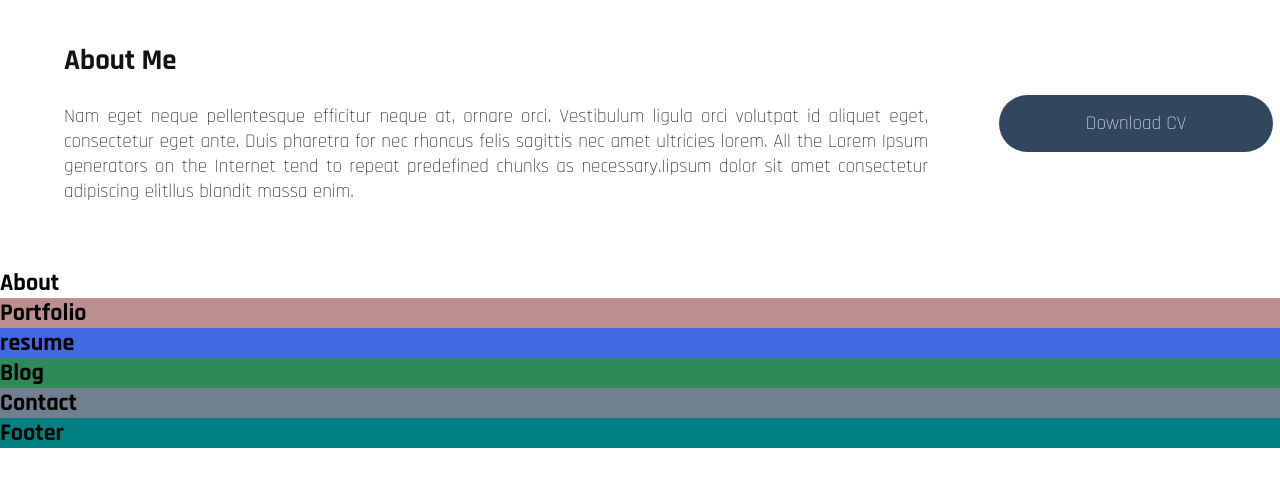
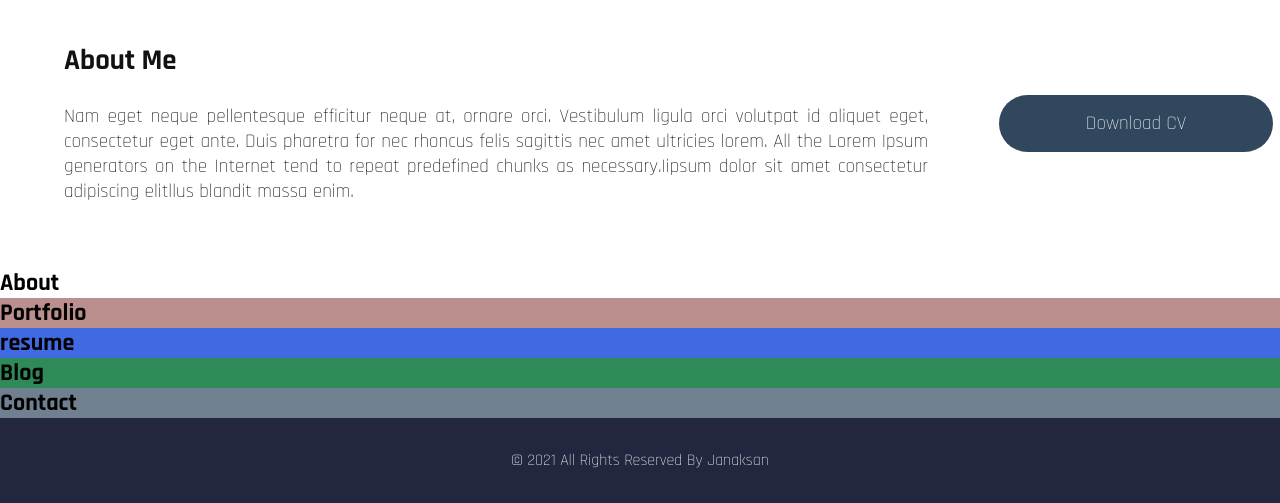
Before and after one commit to Janaksan/janaksan.github.io, a plain HTML site: page index.html in a window 1280 px wide. Shown: the part 822-1325 px from the top of the page. Before the commit the page ends 1270 px from the top, so only its background shows below. Drawn offline with Linux system fonts and the light colour scheme.

Commit message:
Footer design done

```diff
--- a/assets/css/main.css
+++ b/assets/css/main.css
@@ -130,8 +130,15 @@ h1 {
 
 .footer {
     grid-area: footer;
-    background-color: teal;
+    padding: 2rem;
+    display: flex;
+    justify-content: center;
+    align-items: center;
+    color: white;
+    background: #23263f;
 }
+
+
 
 @media only screen and (max-width: 425px) {
 
@@ -164,8 +171,8 @@ h1 {
     }
 
     .profile-img {
-        width: 300px;
-        height: 300px;
+        width: 250px;
+        height: 250px;
     }
 
 
--- a/index.html
+++ b/index.html
@@ -62,7 +62,7 @@
         </div>
 
         <div class="footer">
-            <h2>Footer</h2>
+            <p>© <script>document.write(new Date().getFullYear())</script> All Rights Reserved By Janaksan</p>
         </div>
     </div>
 </body>
```
